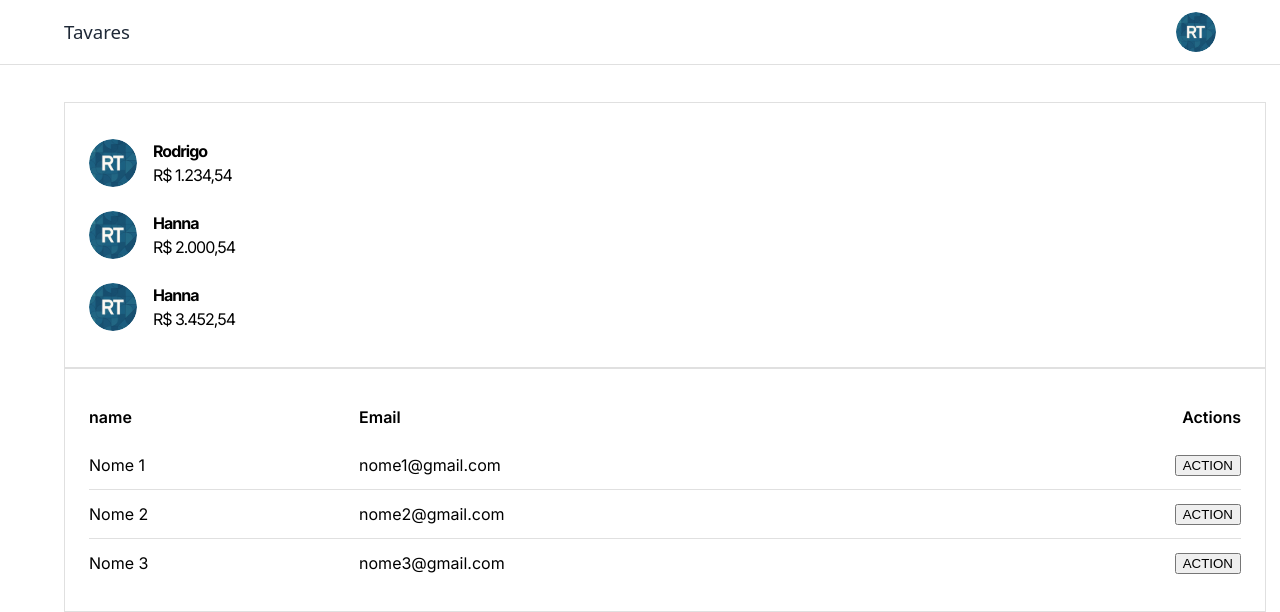
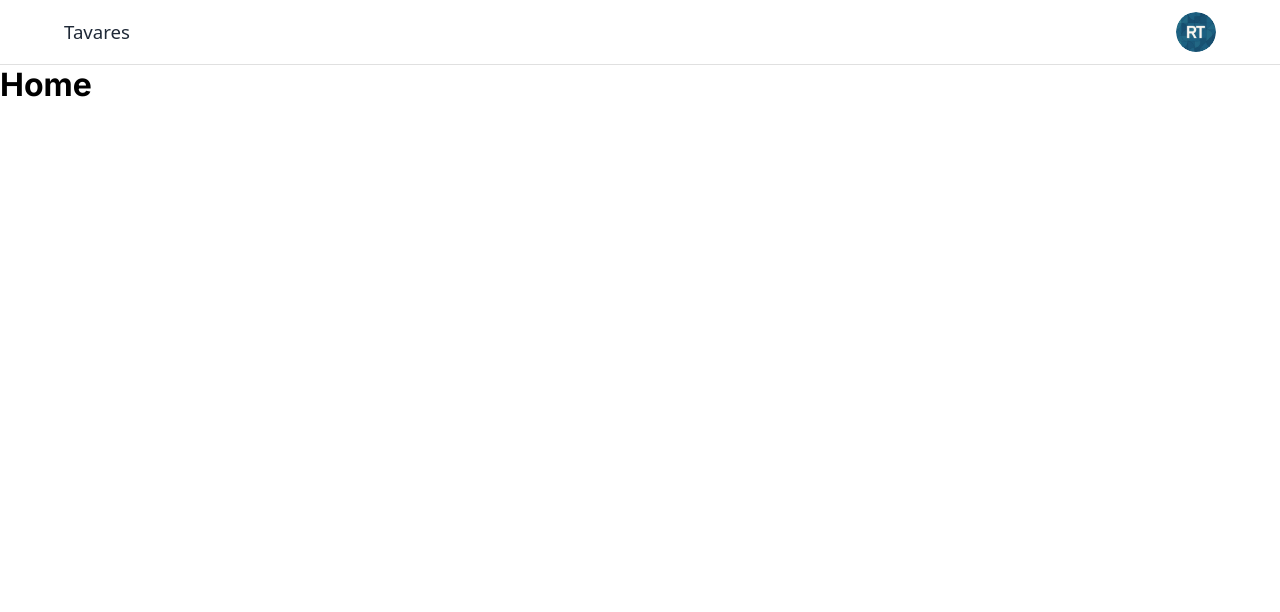
Before and after one commit to rodrigomouratavares/tavares-dashboard-financeirofacil, a React (Vite) app: page /home in a window 1280 px wide. Shown: the top 612 px of the page. Built offline with nearby package versions, Linux system fonts and the light colour scheme.

Commit message:
Revert "Feat/table component"

```diff
--- a/src/components/AvatarList.tsx
+++ /dev/null
@@ -1,39 +0,0 @@
-import { StyledH2, StyledSpan } from '@/components'
-import { Avatar, Box } from '@mui/material'
-import { pxToRem } from '@/utils'
-import { AvatarsListProps } from '@/types'
-
-function AvatarList(props: AvatarsListProps) {
-  return (
-    <>
-      {props.listData.map((item, index) => (
-        <Box
-          sx={{
-            alignItems: 'center',
-            display: 'flex',
-            padding: `${pxToRem(12)} 0`,
-            key: index,
-          }}
-        >
-          <Box>
-            <Avatar
-              alt={item.name}
-              src={item.avatar}
-              sx={{
-                width: pxToRem(48),
-                height: pxToRem(48),
-                marginRight: pxToRem(16),
-              }}
-            />
-          </Box>
-          <Box>
-            <StyledH2>{item.name}</StyledH2>
-            <StyledSpan>{item.subtitle}</StyledSpan>
-          </Box>
-        </Box>
-      ))}
-    </>
-  )
-}
-
-export default AvatarList
--- a/src/components/CardComponent.tsx
+++ /dev/null
@@ -1,30 +0,0 @@
-import styled from 'styled-components'
-import { pxToRem } from '@/utils'
-
-export const CardComponent = styled.div`
-  background-image: ${(props) => props.theme.card.background};
-  border: ${pxToRem(1)} solid ${(props) => props.theme.card.border};
-  boder-radius: ${pxToRem(8)};
-  box-sizing: border-box.;
-  padding: ${pxToRem(24)};
-  width: 100%;
-
-  &.alert {
-    background-color: ${(props) => props.theme.card.alert};
-    border-color: ${(props) => props.theme.card.alert};
-  }
-  &success {
-    background-color: ${(props) => props.theme.card.success};
-    border-color: ${(props) => props.theme.card.success};
-  }
-
-  &warning {
-    background-color: ${(props) => props.theme.card.warning};
-    border-color: ${(props) => props.theme.card.warning};
-  }
-
-  a {
-    color: inherit;
-    text-decoration: none;
-  }
-`
--- a/src/components/CustomTable.tsx
+++ /dev/null
@@ -1,63 +0,0 @@
-import styled from 'styled-components'
-import { CustomTableProps } from '@/types'
-import { pxToRem } from '@/utils'
-
-export const TablleWrapper = styled.header`
-  overflow-x: auto;
-  width: 100%;
-  table {
-    width: 100%;
-    border-collapse: collapse;
-
-    th,
-    td {
-      height: ${pxToRem(48)};
-      padding: 0 ${pxToRem(8)} 0 0;
-      text-align: left;
-      &:last-child{
-      text-align:right;
-      padding:0;
-
-      }
-    }
-      th {
-        color:  background-color: ${(props) => props.theme.typographies.subtitle};
-        font-weight:600;
-
-      }
-
-        tr{
-        border-bottom : ${pxToRem(1)} solid ${(props) => props.theme.appDefaultStroke};
-         &:last-child{
-      text-align:right;
-         border-bottom:none;        }
-  }
-`
-function CustomTable(props: CustomTableProps) {
-  const { headers, rows } = props
-  return (
-    <TablleWrapper>
-      <table>
-        <thead>
-          <tr>
-            {headers.map((header, index) => (
-              <th key={index}>{header}</th>
-            ))}
-          </tr>
-        </thead>
-
-        <tbody>
-          {rows.map((row, rowIndex) => (
-            <tr key={rowIndex}>
-              {row.map((cell, cellIndex) => (
-                <td key={cellIndex}>{cell}</td>
-              ))}
-            </tr>
-          ))}
-        </tbody>
-      </table>
-    </TablleWrapper>
-  )
-}
-
-export default CustomTable
--- a/src/components/Header.tsx
+++ b/src/components/Header.tsx
@@ -7,8 +7,9 @@ import { pxToRem } from '@/utils'
 export const StyledHeader = styled.header`
   background-color: ${(props) => props.theme.appBackground};
   border-bottom: ${pxToRem(1)} solid ${(props) => props.theme.appDefaultStroke};
-  margin-bottom: ${pxToRem(37)};
-  width: 100%;
+  margin-bottom: ${pxToRem(37)}
+  width:100%
+
 `
 function Header() {
   return (
--- a/src/components/index.ts
+++ b/src/components/index.ts
@@ -1,9 +1,6 @@
-export { default as AvatarList } from './AvatarList'
-export { default as CustomTable } from './CustomTable'
 export { default as FormComponent } from './FormComponent' //procurar entender por que dessa forma
 export { default as Header } from './Header'
 export * from './BannerImage'
-export * from './CardComponent'
 export * from './Logo'
 export * from './StyledButton'
 export * from './StyledInput'
--- a/src/pages/Home.tsx
+++ b/src/pages/Home.tsx
@@ -1,61 +1,10 @@
-import { AvatarList, CardComponent, CustomTable, Header } from '@/components'
-import { Container } from '@mui/material'
-import { currencyConverter } from '@/utils'
+import { Header } from '@/components'
+
 function Home() {
-  const mockListData = [
-    {
-      avatar: '/Avatar.svg',
-      name: 'Rodrigo',
-      subtitle: currencyConverter(1234.54),
-    },
-    {
-      avatar: '/Avatar.svg',
-      name: 'Hanna ',
-      subtitle: currencyConverter(2000.54),
-    },
-    {
-      avatar: '/Avatar.svg',
-      name: 'Hanna ',
-      subtitle: currencyConverter(3452.54),
-    },
-  ]
-
-  const mockTableData = {
-    headers: ['name', 'Email', 'Actions'],
-    rows: [
-      [
-        <span>Nome 1</span>,
-        <span>nome1@gmail.com</span>,
-        <button>ACTION</button>,
-      ],
-      [
-        <span>Nome 2</span>,
-        <span>nome2@gmail.com</span>,
-        <button>ACTION</button>,
-      ],
-      [
-        <span>Nome 3</span>,
-        <span>nome3@gmail.com</span>,
-        <button>ACTION</button>,
-      ],
-    ],
-  }
   return (
     <>
       <Header />
-
-      <Container maxWidth="lg">
-        <CardComponent>
-          <AvatarList listData={mockListData} />
-        </CardComponent>
-
-        <CardComponent>
-          <CustomTable
-            headers={mockTableData.headers}
-            rows={mockTableData.rows}
-          />
-        </CardComponent>
-      </Container>
+      <h1>Home</h1>
     </>
   )
 }
--- a/src/types/customTable.d.ts
+++ /dev/null
@@ -1,4 +0,0 @@
-export interface CustomTableProps {
-  headers: string[]
-  rows: React.ReactNode[][]
-}
--- a/src/types/index.ts
+++ b/src/types/index.ts
@@ -1,5 +1,3 @@
-export * from './avatarsList'
-export * from './customTable'
 export * from './theme'
 export * from './typographies'
 export * from './formComponent'
--- a/src/utils/currencyConverter.ts
+++ /dev/null
@@ -1,12 +0,0 @@
-/**
- * Convert to BRL currency format
- * @param Value - Number to be converted
- * @returns Converted BRL string
- */
-
-export function currencyConverter(value: number): string {
-  return new Intl.NumberFormat('pt-BR', {
-    style: 'currency',
-    currency: 'BRL',
-  }).format(value)
-}
--- a/src/utils/index.ts
+++ b/src/utils/index.ts
@@ -1,2 +1 @@
-export * from './currencyConverter'
 export * from './pxToRem'
```
Also changed, not shown: src/types/avatarsList.d.ts (deleted, +0 -9 lines).
